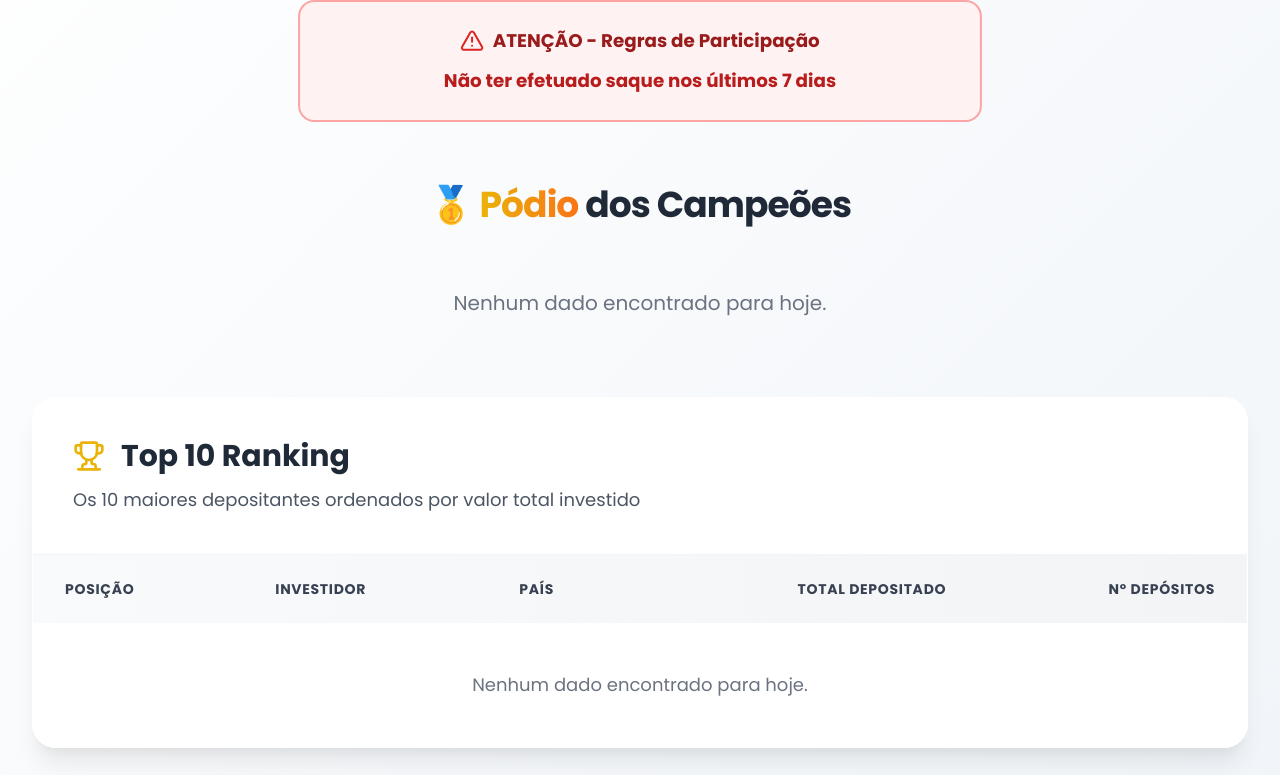
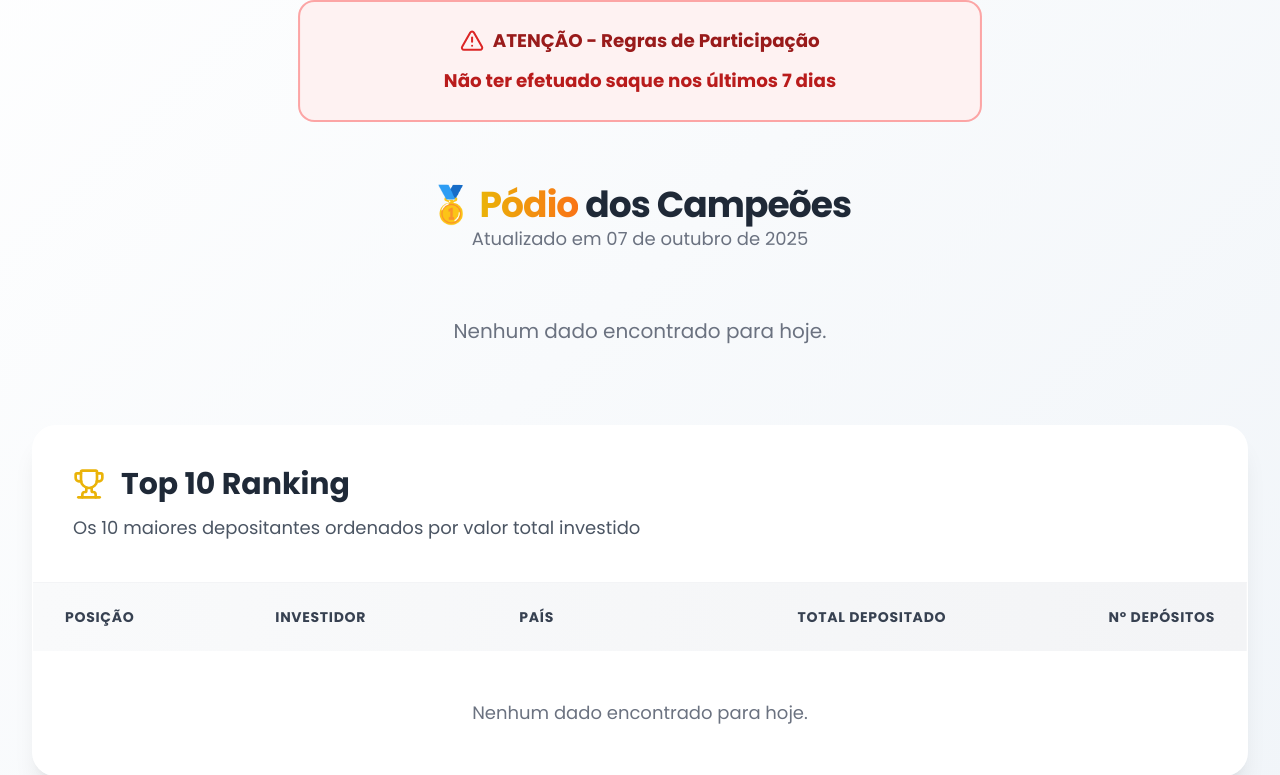
Before and after one commit to birizinit/ranking-asafebroker, a Flask app: page / in a window 1280 px wide. Shown: the part 260-1035 px from the top of the page. Run offline with Flask 3, Linux system fonts and the light colour scheme; data that the repository does not hold is empty; some libraries are stand-ins or nearby versions.

Commit message:
Update index.html

```diff
--- a/templates/index.html
+++ b/templates/index.html
@@ -212,9 +212,11 @@
 
       <!-- Podium Section -->
       <div class="mb-20 animate-scale-in">
-        <h2 class="text-4xl font-bold text-center text-gray-800 mb-16 tracking-tight">
-          🥇 <span class="bg-gradient-to-r from-yellow-500 to-orange-500 bg-clip-text text-transparent">Pódio</span> dos Campeões
-        </h2>
+        <h2 class="text-4xl font-bold text-center text-gray-800 tracking-tight">
+  🥇 <span class="bg-gradient-to-r from-yellow-500 to-orange-500 bg-clip-text text-transparent">Pódio</span> dos Campeões
+</h2>
+<p id="podiumDate" class="text-center text-gray-500 text-lg mb-16"></p>
+
 
         <div class="grid grid-cols-1 md:grid-cols-3 gap-8 max-w-6xl mx-auto" id="podiumSection">
           <!-- Podium cards will be inserted here -->
@@ -477,6 +479,14 @@
       // Initial load
       fetchRankingData();
     });
+
+    // Exibir data atual abaixo do título "Pódio dos Campeões"
+const podiumDate = document.getElementById('podiumDate');
+const hoje = new Date();
+const opcoes = { day: '2-digit', month: 'long', year: 'numeric' };
+const dataFormatada = hoje.toLocaleDateString('pt-BR', opcoes);
+podiumDate.textContent = `Atualizado em ${dataFormatada}`;
+
   </script>
 </body>
 </html>
```
